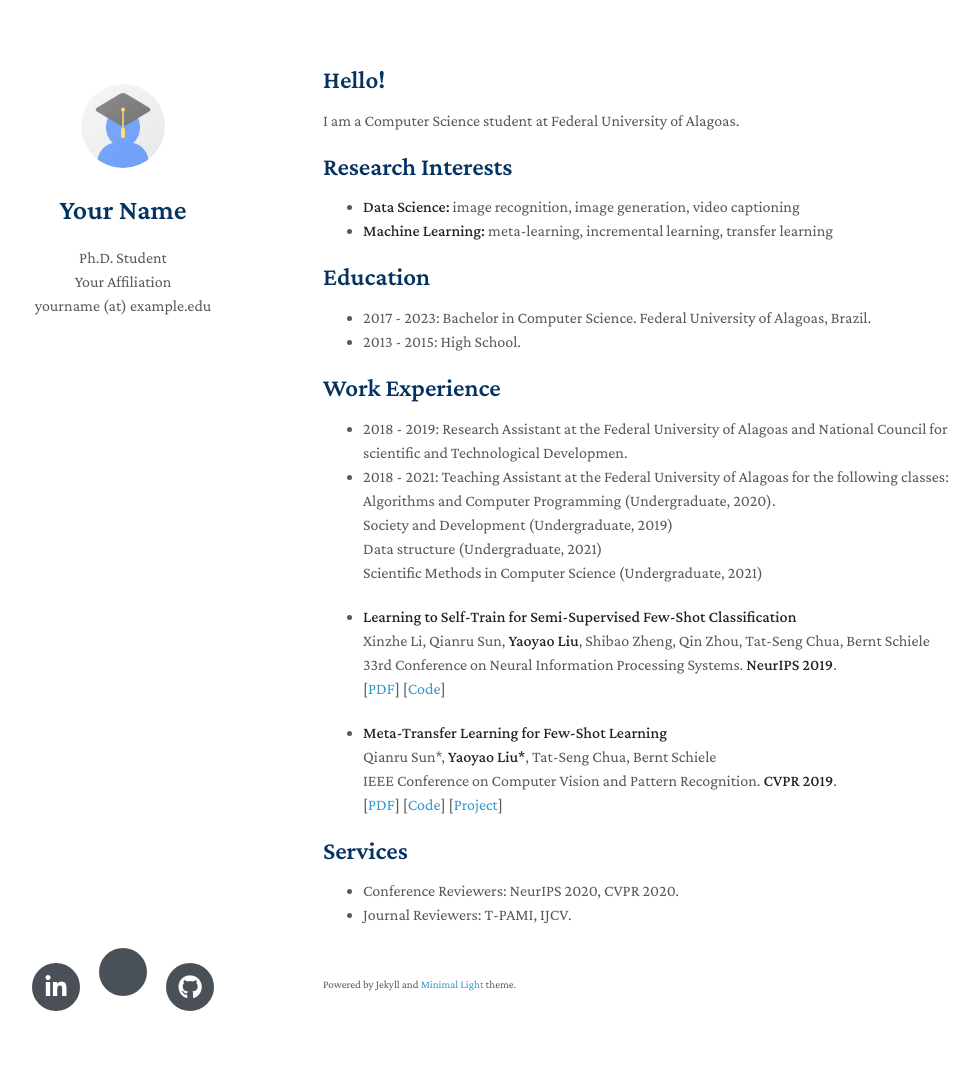
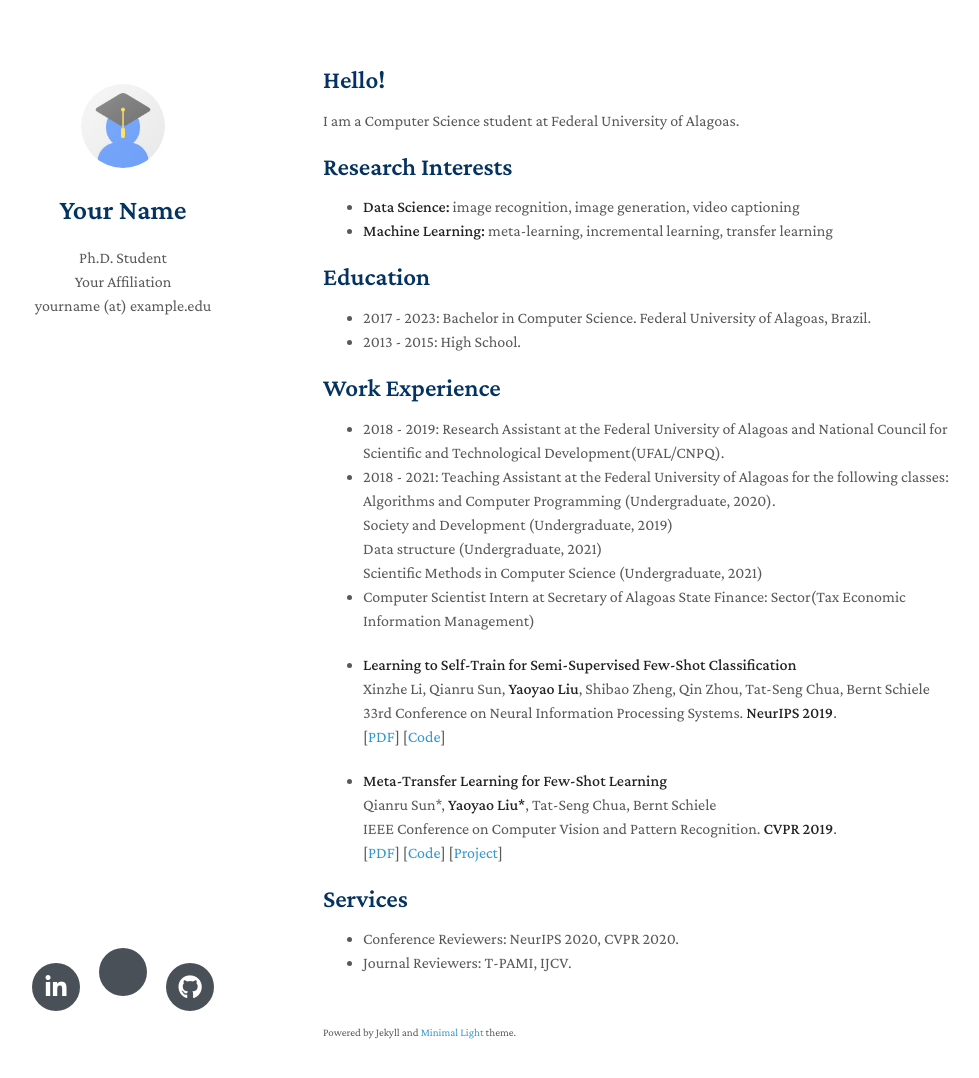
Before and after one commit to nayse/nayse.github.io, a Jekyll site: the page built from index.md, in a window 1280 px wide and 1113 px high. Shown: the top 1078 px of the window, without its empty margins (147-1126 px from the left). Built offline with Jekyll 4.4.1, drawn with Linux system fonts in a browser that asks for light colours; nearby versions of some CDN libraries; a style sheet for code colours, icons or effects is not loaded; our own code applies the rules of GitHub Pages for plain Markdown files.

Commit message:
Update index.md

```diff
--- a/index.md
+++ b/index.md
@@ -17,8 +17,8 @@ I am a Computer Science student at Federal University of Alagoas.
 - 2013 - 2015: High School.
 
 ## Work Experience
-- 2018 - 2019: Research Assistant at the Federal University of Alagoas and National Council for scientific and
-Technological Developmen.
+- 2018 - 2019: Research Assistant at the Federal University of Alagoas and National Council for Scientific and
+Technological Development(UFAL/CNPQ).
 - 2018 - 2021: Teaching Assistant at the Federal University of Alagoas for the following classes:
   <br>
   Algorithms and Computer Programming (Undergraduate, 2020).
@@ -28,6 +28,9 @@ Technological Developmen.
   Data structure (Undergraduate, 2021)
   <br>
   Scientific Methods in Computer Science (Undergraduate, 2021)
+- Computer Scientist Intern at Secretary of Alagoas State Finance: Sector(Tax Economic
+Information Management)
+
 
 - **Learning to Self-Train for Semi-Supervised Few-Shot Classification**
   <br>
```
